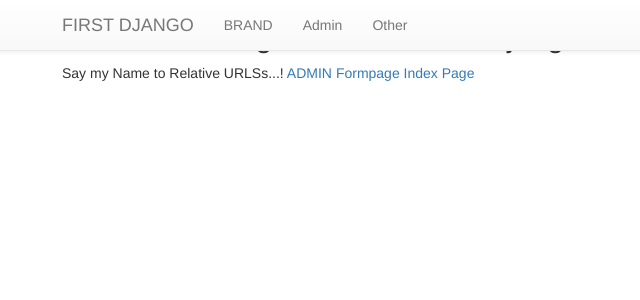
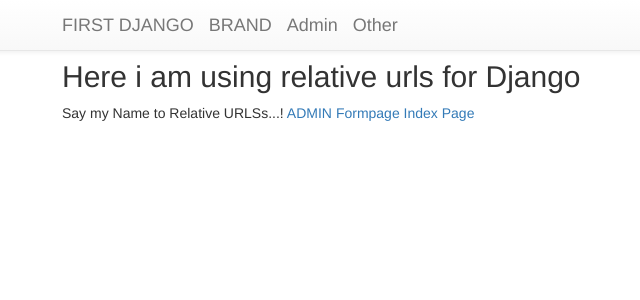
Before and after one commit to jkinathan/FirstDjan, a Django app: a page that uses MyDjango/first_project/templates/first_app/base.html in a window 1280 px wide. Shown: the top 300 px of the page, without its empty margins (8-648 px from the left). Run offline with Django 3.2, Linux system fonts and the light colour scheme; some libraries are stand-ins or nearby versions.

Commit message:
cleaned urls updated links and template extending

```diff
--- a/MyDjango/first_project/templates/first_app/base.html
+++ b/MyDjango/first_project/templates/first_app/base.html
@@ -20,9 +20,9 @@
         </div>
         <div id="navbar" class="navbar-collapse collapse">
           <ul class="nav navbar-nav">
-            <li class="myhover"><a href="#">BRAND</a></li>
-            <li><a href="#">Admin</a></li>
-            <li><a href="#">Other</a></li>
+            <li class="myhover"><a class="nav navbar-brand" href="{% url 'index' %}">BRAND</a></li>
+            <li><a  class="nav navbar-brand" href="{% url 'admin:index' %}">Admin</a></li>
+            <li><a  class="nav navbar-brand" href="{% url 'firstapp:relname' %}">Other</a></li>
 
         </div><!--/.nav-collapse -->
       </div>
--- a/MyDjango/first_project/templates/first_app/relative_url.html
+++ b/MyDjango/first_project/templates/first_app/relative_url.html
@@ -1,6 +1,7 @@
 {% extends 'first_app/base.html' %}
 
     {% block body_block %}
+    <br><br>
         <h2>Here i am using relative urls for Django</h2>
 
           {{ rella }}
```
Also changed, not shown: MyDjango/first_project/db.sqlite3.
